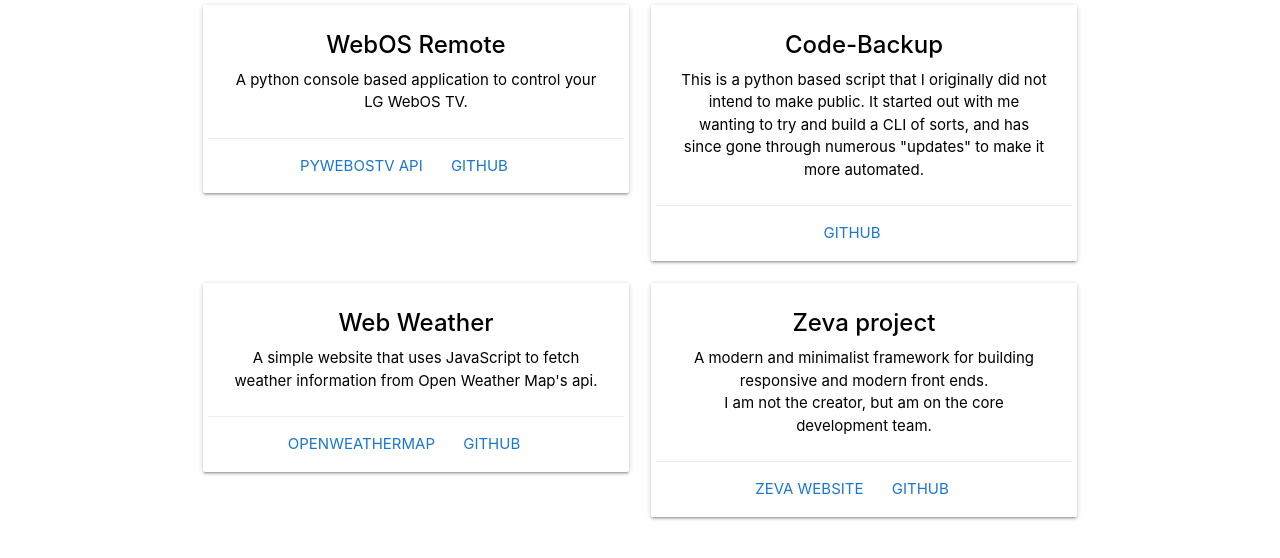
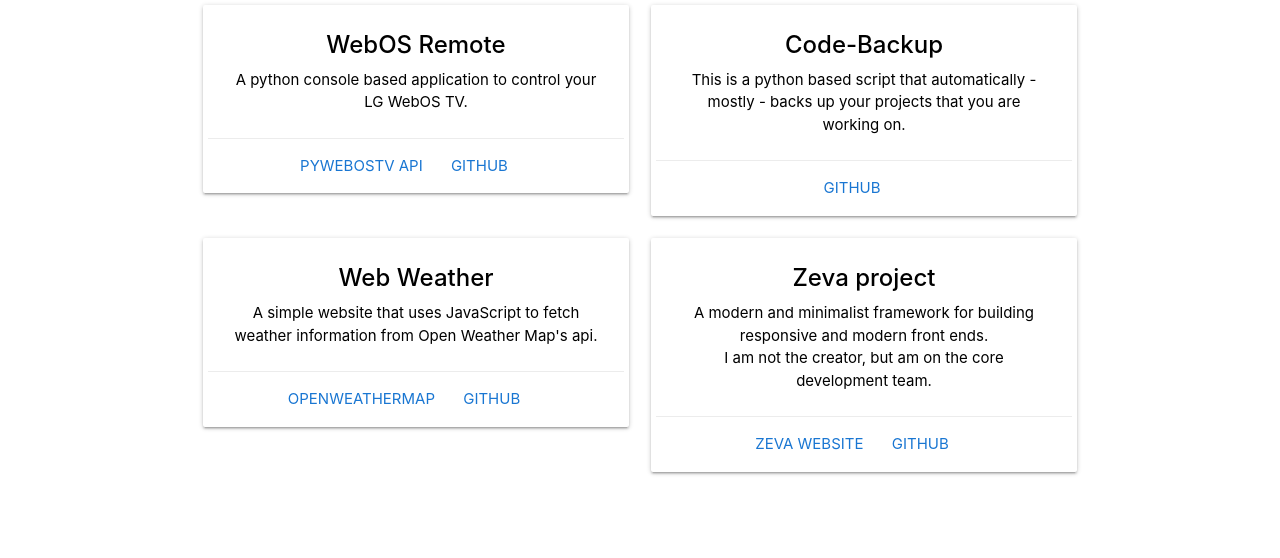
Before and after one commit to Kvanrooyen/Kvanrooyen.github.io, a website: page work.html in a window 1280 px wide. Shown: the part 204-762 px from the top of the page. Drawn offline with nearby package versions, Linux system fonts and the light colour scheme.

Commit message:
Typo fix

```diff
--- a/work.html
+++ b/work.html
@@ -80,10 +80,8 @@
                   Code-Backup
                 </span>
                 <p>
-                  This is a python based script that I originally did not intend
-                  to make public. It started out with me wanting to try and
-                  build a CLI of sorts, and has since gone through numerous
-                  "updates" to make it more automated.
+                  This is a python based script that automatically - mostly -
+                  backs up your projects that you are working on.
                 </p>
               </div>
               <div class="card-action">
```
